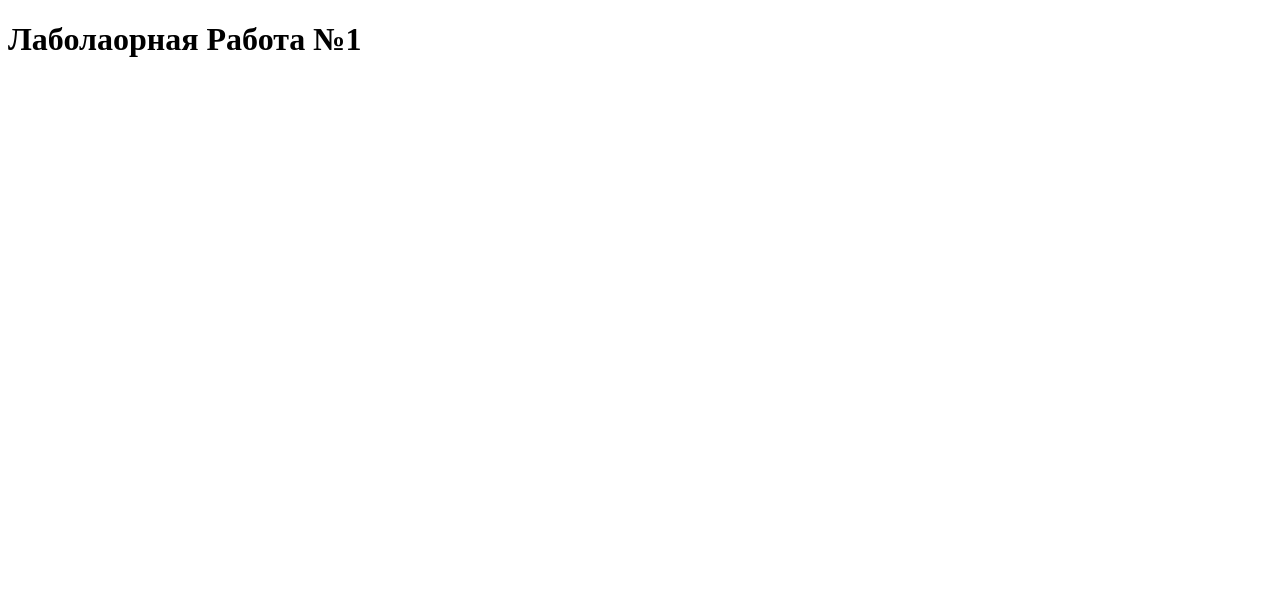
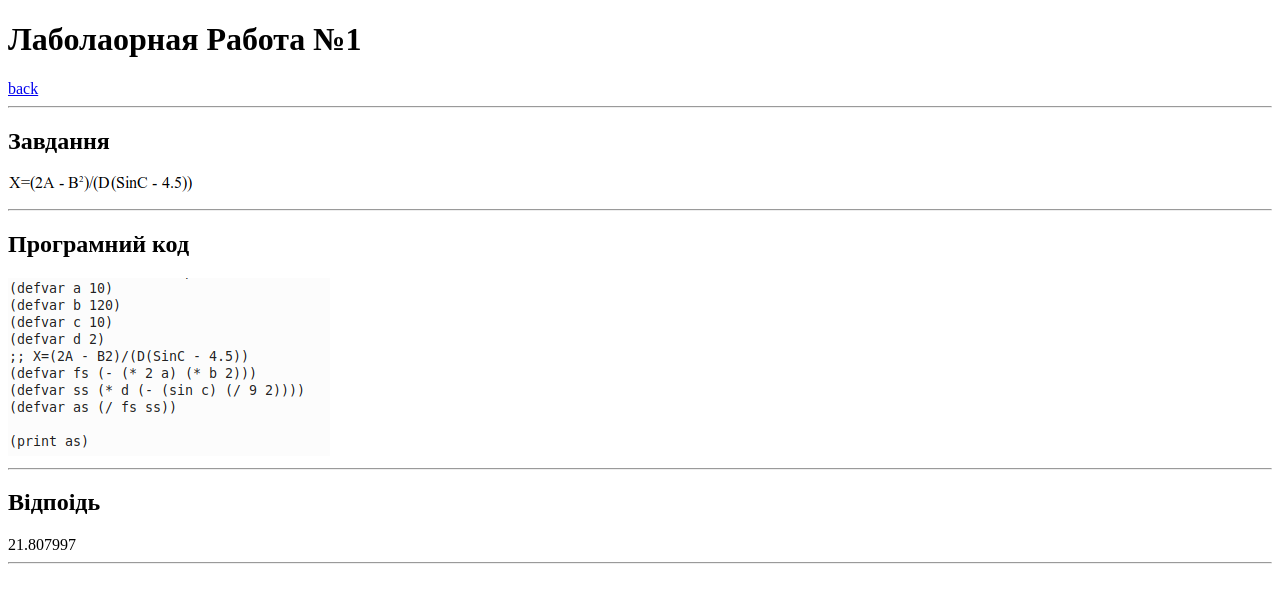
Before and after one commit to SkirriLEX/functionalprograming, a plain HTML site: page Lab_1/zvit.html in a window 1280 px wide. Drawn offline with Linux system fonts and the light colour scheme.

Commit message:
realize html links and factor type of zvit

```diff
--- a/Lab_1/zvit.html
+++ b/Lab_1/zvit.html
@@ -10,5 +10,22 @@
     <h1>
         Лаболаорная Работа №1
     </h1>
+    <a style="text-align:center" href="../index.html   ">back</a>
+    <hr>
+    <h2>
+        Завдання
+    </h2>
+    <img src="Screenshot1.png">
+    <hr>
+    <h2>
+        Програмний код
+    </h2>
+    <img src="Screenshot2.png">
+    <hr>
+    <h2>
+        Відпоідь
+    </h2>
+    21.807997
+    <hr>
 </body>
 </html>
```
Also changed, not shown: index.html (+30 -0 lines), Lab_1/Screenshot1.png (added), Lab_1/Screenshot2.png (added).
